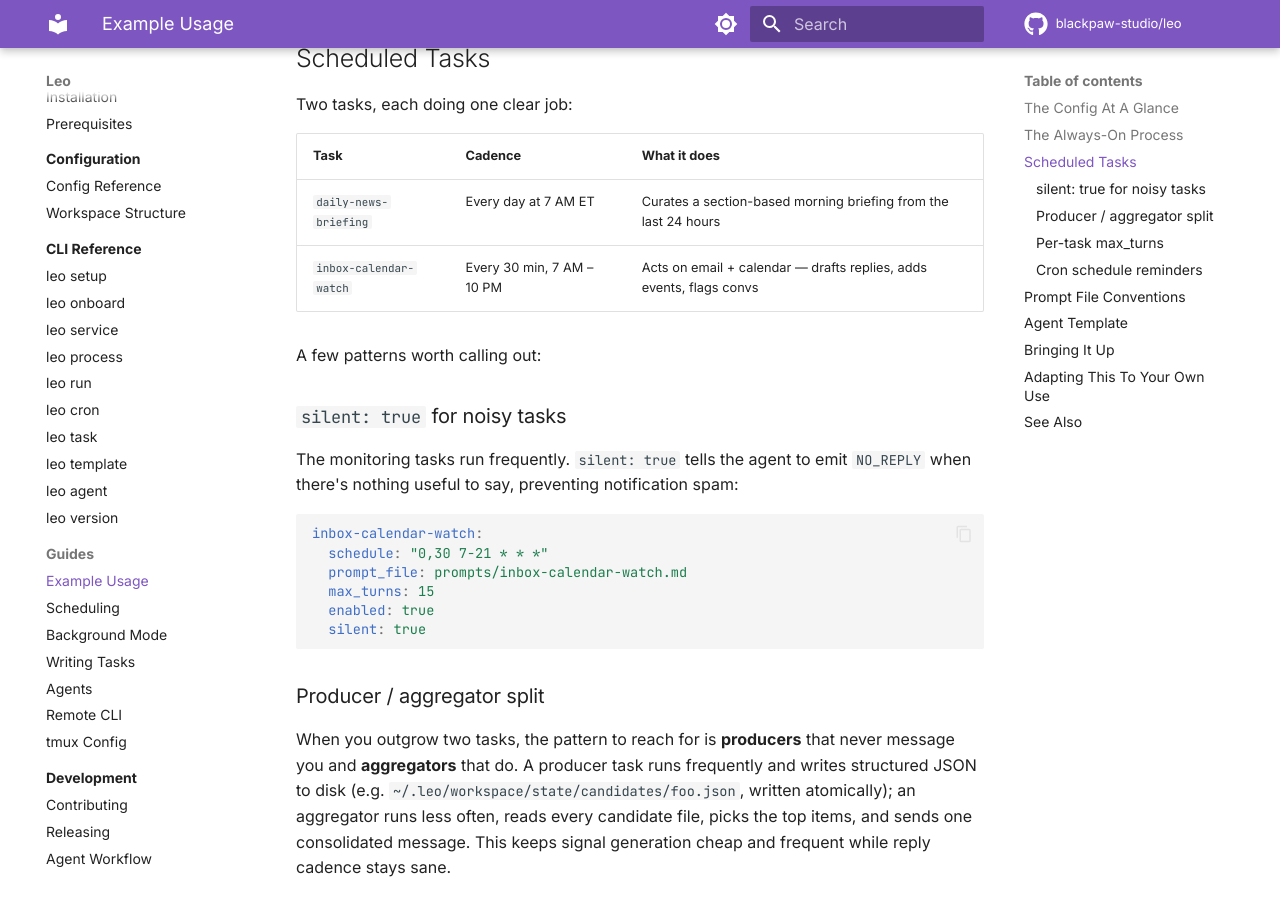
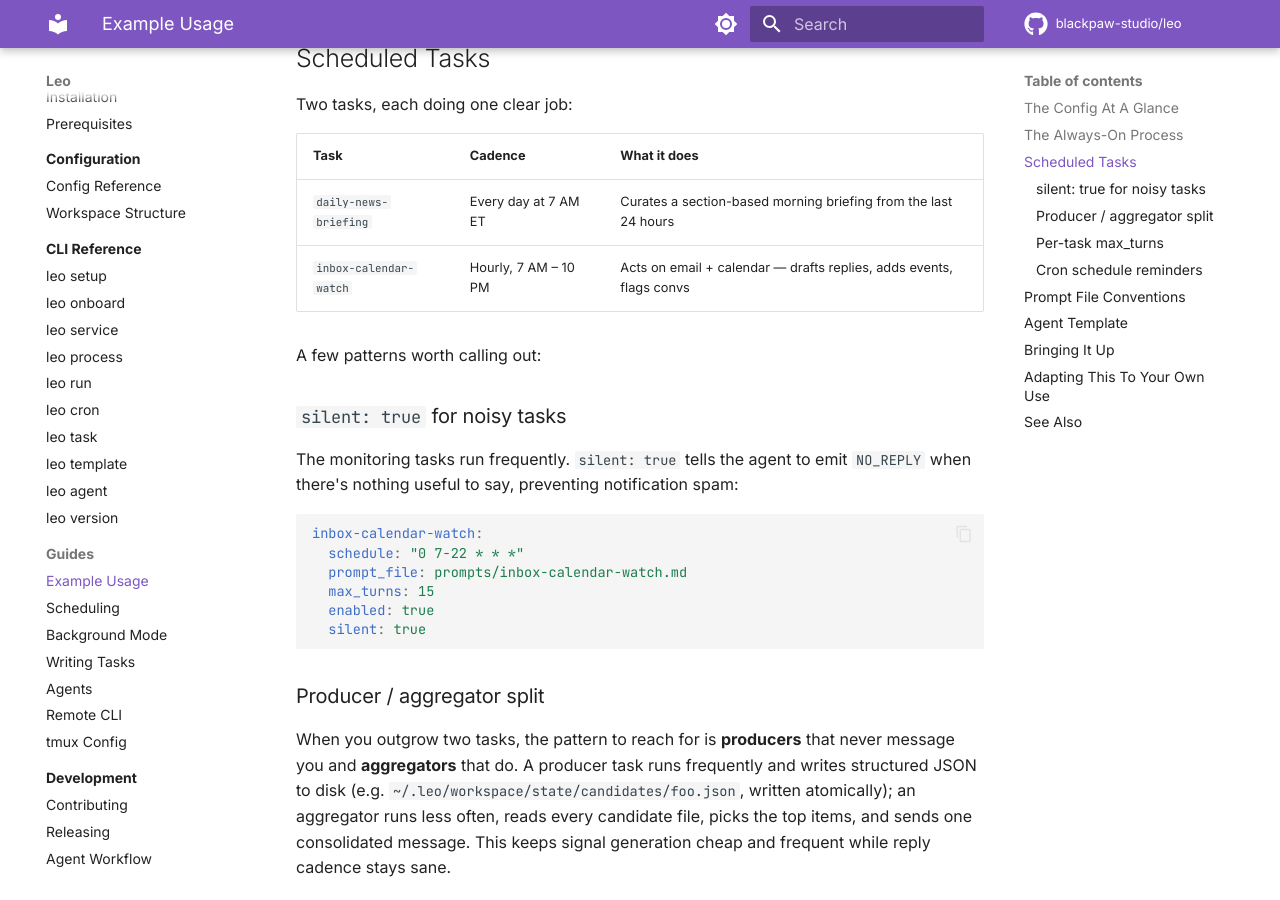
Before and after one commit to blackpaw-studio/leo, an MkDocs documentation site: the page built from docs/guides/example-usage.md, in a window 1280 px wide and 900 px high, scrolled down 2449 px. Built offline with MkDocs 1.6.1 and Material for MkDocs 9.7.7, drawn with Linux system fonts in a browser that asks for light colours; comment, search, counter and statistics services are not loaded.

Commit message:
docs(example-usage): run inbox-calendar-watch hourly instead of every 30 min
Every-30-min was noisy for an example config; hourly is a more
sensible default that still keeps the waking-hour window (7 AM – 10 PM).

````diff
--- a/docs/guides/example-usage.md
+++ b/docs/guides/example-usage.md
@@ -56,7 +56,7 @@ tasks:
 
   inbox-calendar-watch:
     workspace: ~/.leo/workspace
-    schedule: "0,30 7-21 * * *"
+    schedule: "0 7-22 * * *"
     timezone: America/New_York
     prompt_file: prompts/inbox-calendar-watch.md
     max_turns: 15
@@ -100,7 +100,7 @@ Two tasks, each doing one clear job:
 | Task                       | Cadence                          | What it does                                                        |
 | -------------------------- | -------------------------------- | ------------------------------------------------------------------- |
 | `daily-news-briefing`      | Every day at 7 AM ET             | Curates a section-based morning briefing from the last 24 hours     |
-| `inbox-calendar-watch`     | Every 30 min, 7 AM – 10 PM       | Acts on email + calendar — drafts replies, adds events, flags convs |
+| `inbox-calendar-watch`     | Hourly, 7 AM – 10 PM             | Acts on email + calendar — drafts replies, adds events, flags convs |
 
 A few patterns worth calling out:
 
@@ -110,7 +110,7 @@ The monitoring tasks run frequently. `silent: true` tells the agent to emit `NO_
 
 ```yaml
 inbox-calendar-watch:
-  schedule: "0,30 7-21 * * *"
+  schedule: "0 7-22 * * *"
   prompt_file: prompts/inbox-calendar-watch.md
   max_turns: 15
   enabled: true
````
